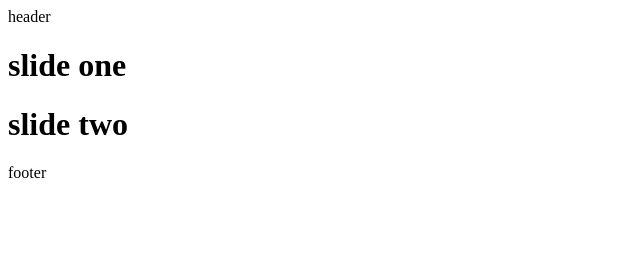
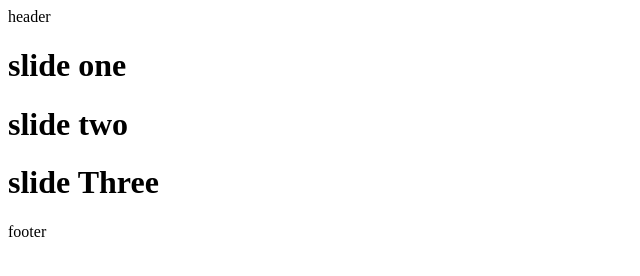
Before and after one commit to Faezeh-sb/Git-project-one, a plain HTML site: page index.html in a window 1280 px wide. Shown: the whole page, without its empty margins (0-640 px from the left). Drawn offline with Linux system fonts and the light colour scheme.

Commit message:
slide three

```diff
--- a/index.html
+++ b/index.html
@@ -12,6 +12,7 @@
     <div class="slider">
         <h1>slide one</h1>
         <h1>slide two</h1>
+        <h1>slide Three</h1>
     </div>
     <footer>
         footer
```
